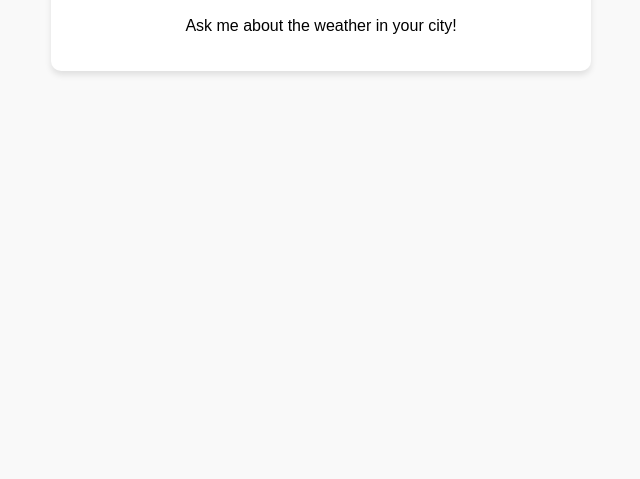
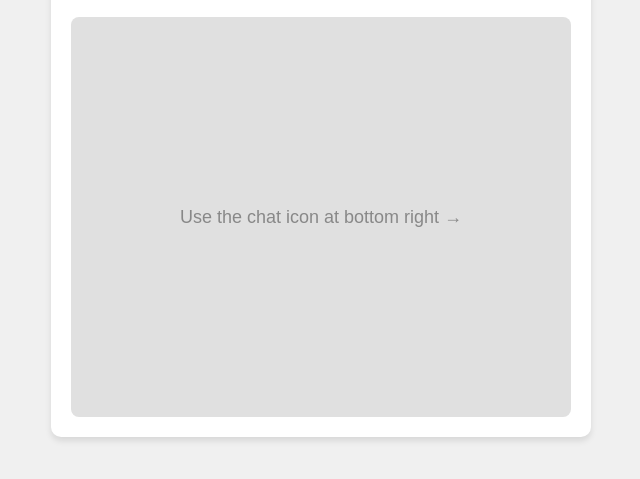
Before and after one commit to Harsh2702/Harsh2702.github.io, a plain HTML site: page index.html in a window 1280 px wide. Shown: the part 117-596 px from the top of the page, without its empty margins (319-959 px from the left). Drawn offline with nearby package versions, Linux system fonts and the light colour scheme.

Commit message:
Update index.html

```diff
--- a/index.html
+++ b/index.html
@@ -9,8 +9,9 @@
       font-family: Arial, sans-serif;
       margin: 0;
       padding: 0;
-      background-color: #f9f9f9;
+      background-color: #f0f0f0;
     }
+
     .container {
       max-width: 500px;
       margin: 50px auto;
@@ -20,21 +21,36 @@
       box-shadow: 0 4px 6px rgba(0, 0, 0, 0.1);
       text-align: center;
     }
+
     h1 {
       color: #333;
       font-size: 24px;
+      font-weight: bold;
       margin-bottom: 20px;
-      font-weight: bold;
+    }
+
+    .placeholder {
+      width: 100%;
+      height: 400px;
+      background-color: #e0e0e0;
+      border-radius: 8px;
+      display: flex;
+      align-items: center;
+      justify-content: center;
+      color: #888;
+      font-size: 18px;
     }
   </style>
 
-  <!-- Load Dialogflow Messenger via Bootstrap -->
+  <!-- Dialogflow Messenger Script -->
   <script src="https://www.gstatic.com/dialogflow-console/fast/messenger/bootstrap.js?v=1"></script>
 </head>
 <body>
   <div class="container">
     <h1>Weather Forecast Chatbot</h1>
-    <p>Ask me about the weather in your city!</p>
+    <div class="placeholder">
+      Use the chat icon at bottom right →
+    </div>
   </div>
 
   <!-- Dialogflow Messenger Widget -->
```
